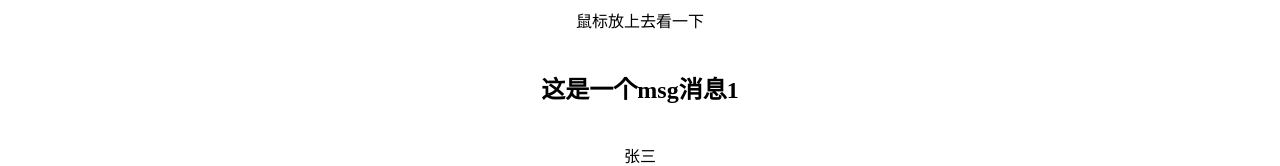
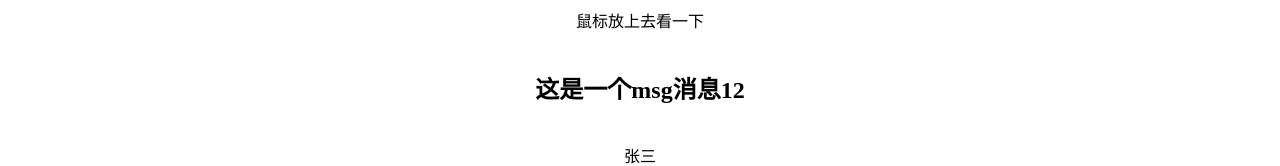
Before and after one commit to kevin-zhao-fly/Angular, an Angular app: page / in a window 1280 px wide. Shown: the part 264-430 px from the top of the page. Built offline with nearby package versions, Linux system fonts and the light colour scheme.

Commit message:
Update news.component.ts

```diff
--- a/src/app/components/news/news.component.ts
+++ b/src/app/components/news/news.component.ts
@@ -53,7 +53,7 @@ export class NewsComponent implements OnInit {
   }
 
   ngOnInit() {
-    this.msg='<h2>这是一个msg消息1<h2>';
+    this.msg='<h2>这是一个msg消息12<h2>';
   }
 
 }
```
